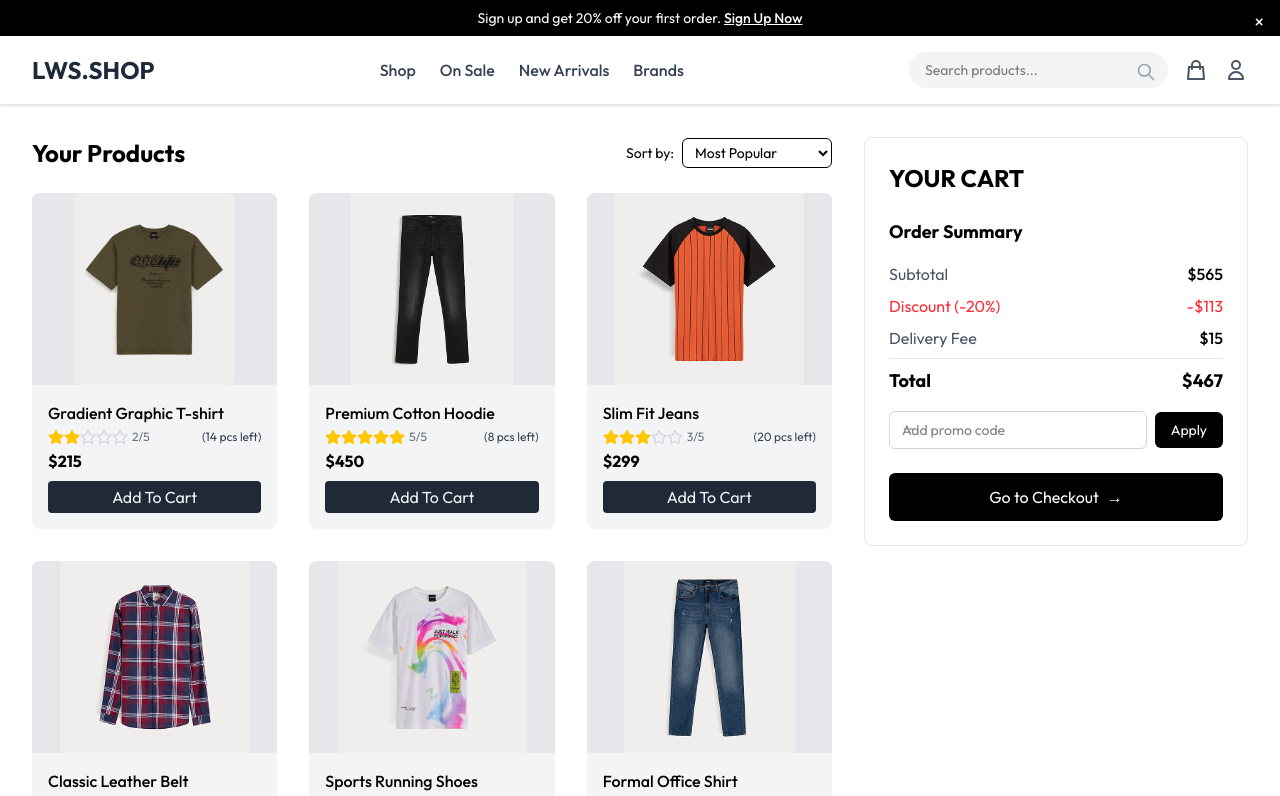
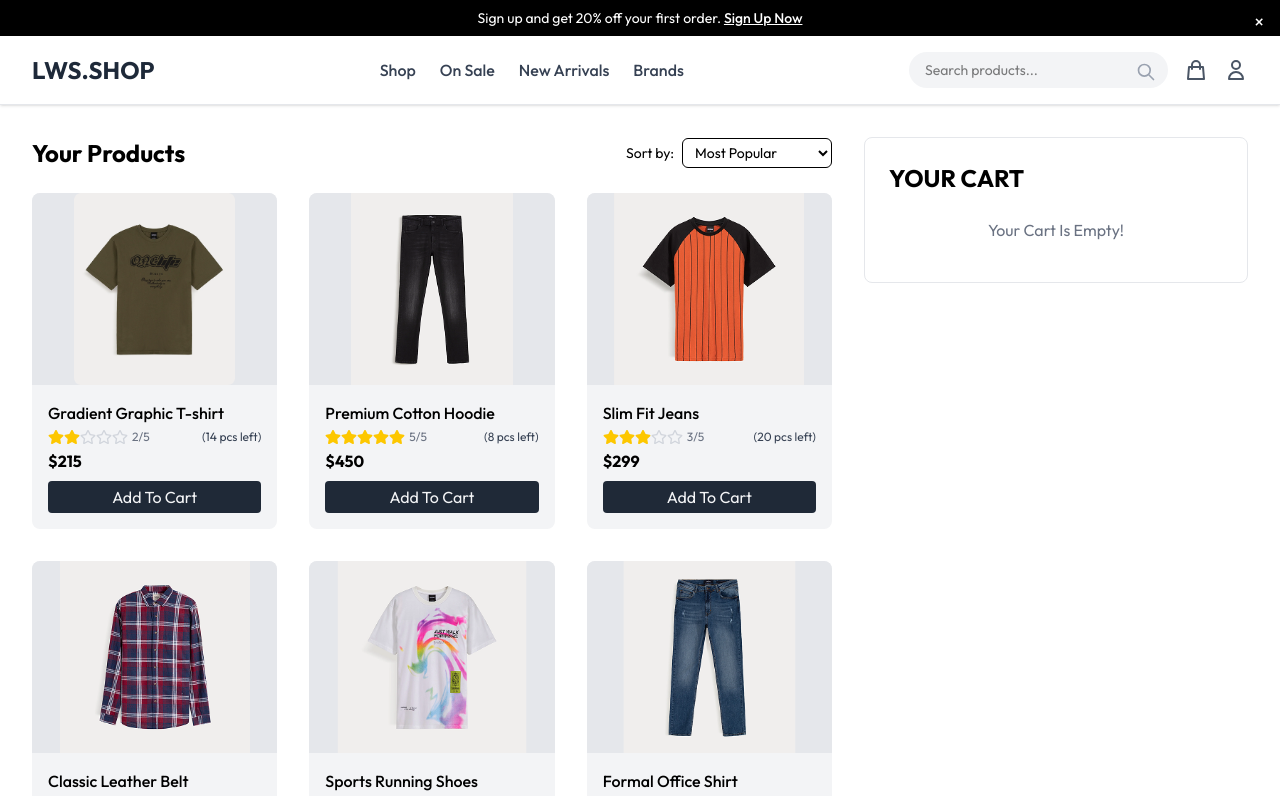
Before and after one commit to Md-Asikul-Islam/BuySmart, a React (Vite) app: page / in a window 1280 px wide. Shown: the top 796 px of the page. Built offline with nearby package versions, Linux system fonts and the light colour scheme.

Commit message:
fix: Improve UI and conditionally render content when cart is empty

```diff
--- a/src/Cart/Cart.jsx
+++ b/src/Cart/Cart.jsx
@@ -6,16 +6,28 @@ import { CartContext } from "../Context";
 
 const Cart = () => {
   const { cartItems } = useContext(CartContext);
+
+  const isEmpty = cartItems.length === 0;
+
   return (
     <div className="lg:col-span-1">
       <div className="bg-white rounded-lg p-6 border border-gray-200">
         <h2 className="text-2xl font-bold mb-6">YOUR CART</h2>
-        {cartItems.map((item) => (
-          <CartItem key={item.id} item={item} />
-        ))}
 
-        <OrderSummary />
-        <SearchAndSort />
+        {isEmpty ? (
+          <h3 className="text-center text-gray-500 mb-4">
+            Your Cart Is Empty!
+          </h3>
+        ) : (
+          <>
+            {cartItems.map((item) => (
+              <CartItem key={item.id} item={item} />
+            ))}
+
+            <OrderSummary />
+            <SearchAndSort />
+          </>
+        )}
       </div>
     </div>
   );
--- a/src/Context/CartProvider.jsx
+++ b/src/Context/CartProvider.jsx
@@ -7,21 +7,21 @@ export const CartProvider = ({ children }) => {
   const [cartItems, setCartItems] = useState([]);
   const [ products, setProducts] = useState(initialProducts)
 
- //  Add item to cart
+//  Add item to cart
   const addToCart = (product) => {
     setCartItems((prevItems) => [...prevItems, product])
 
-    setProducts((prevProduct) => prevProduct.map((product) => product) )
+    setProducts((prevProducts) => prevProducts.map((product) => product))
   }
 
-   // remove item to cart
+// remove item to cart
   const removeFromCart = (productId) => {
     setCartItems((prevItems) => prevItems.filter((item) => item.id !== productId))
 
-    setProducts((prevProduct) => prevProduct.map((product) => product) )
+    setProducts((prevProducts) => prevProducts.map((product) => product))
   }
 
-  // Check if product is already in cart
+// Check if product is already in cart
   const isInCart = (itemId) => cartItems.some(item => item.id === itemId);
 
 
```
